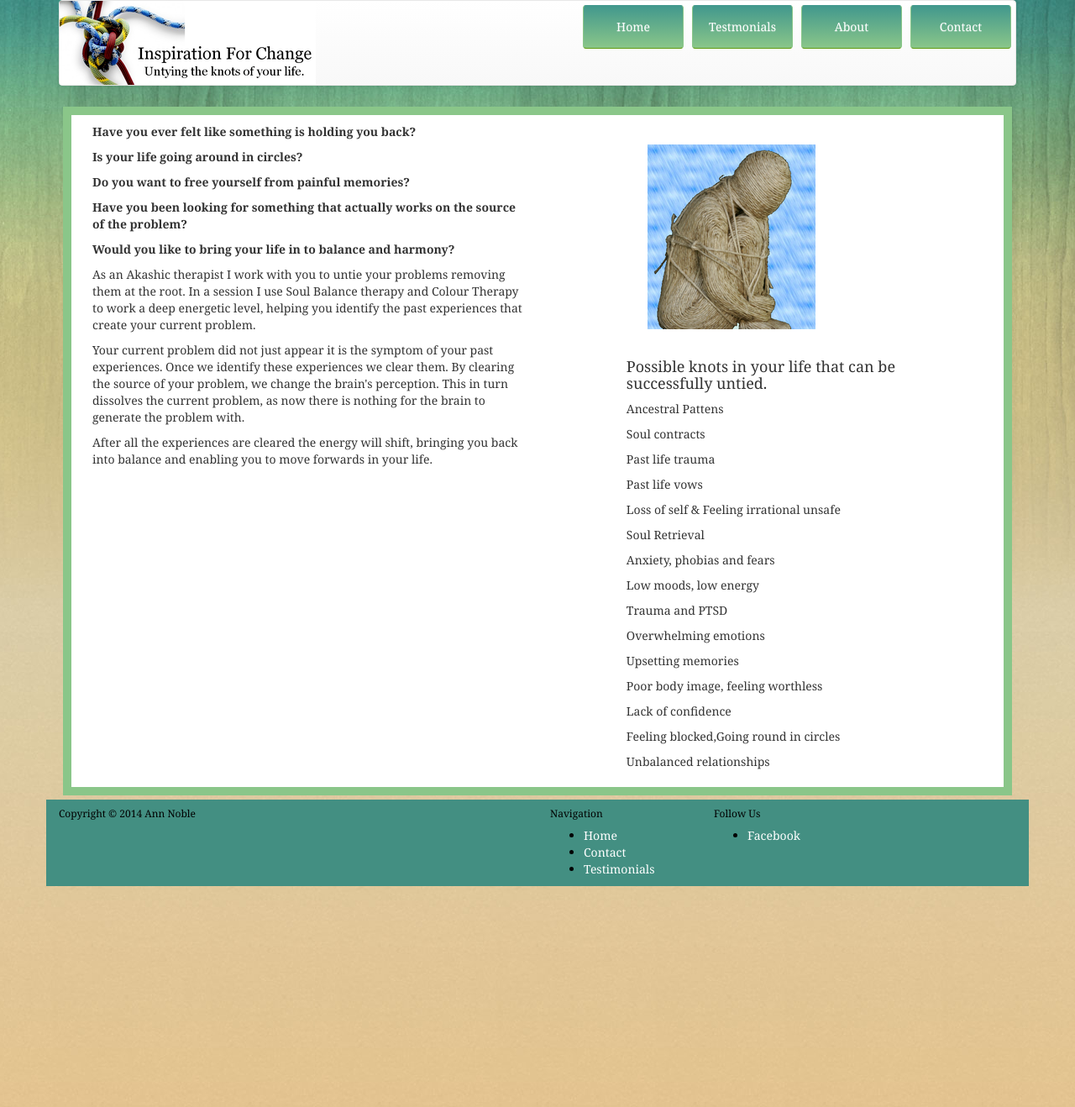
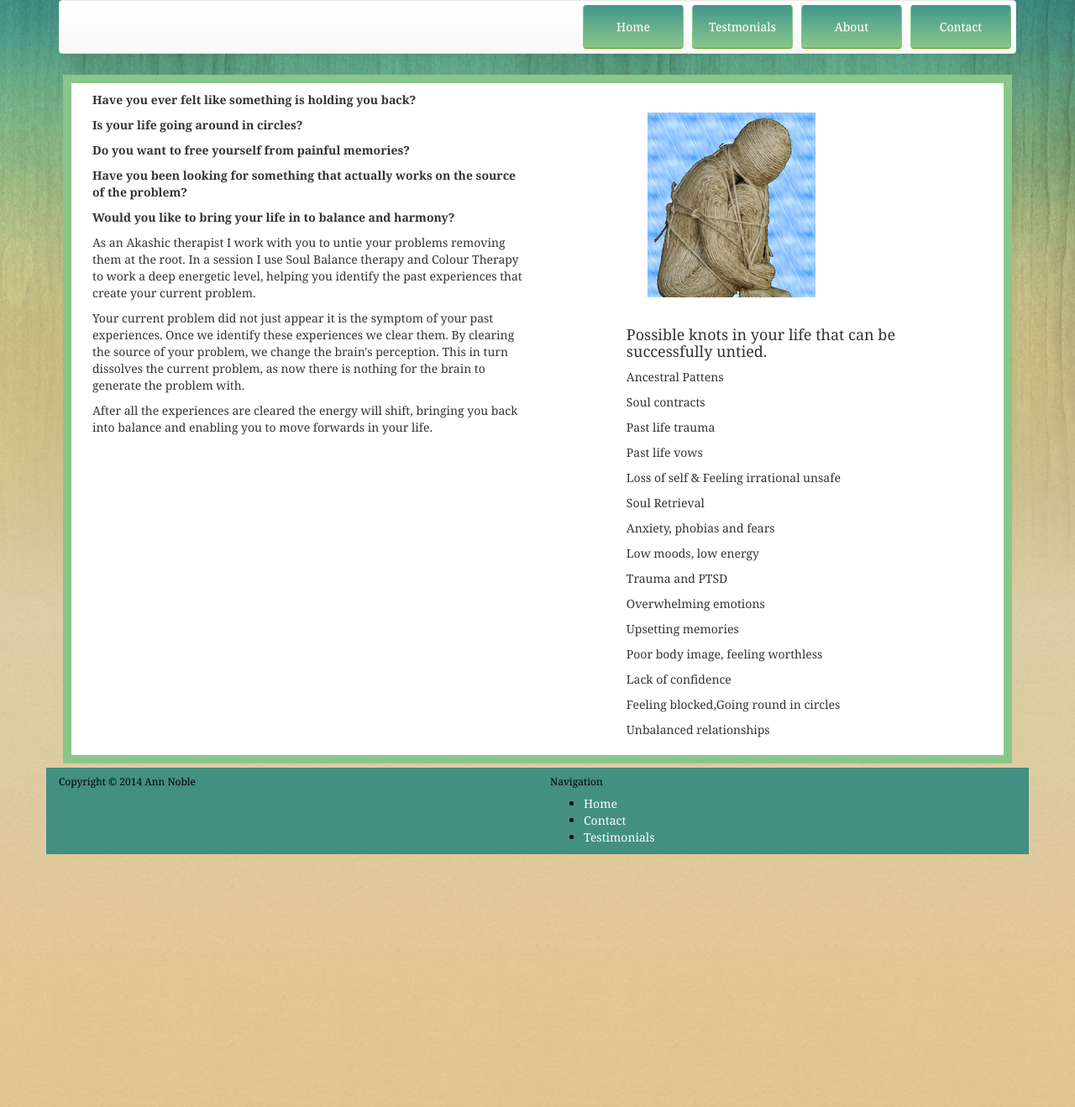
Before and after one commit to designerwebhosting/inspirationforchange, a Jekyll site: the page built from index.md, in a window 1280 px wide. Shown: the whole page at 84% size. Built offline with Jekyll 4.4.1, drawn with Linux system fonts in a browser that asks for light colours; nearby versions of some CDN libraries.

Commit message:
Updated '_layouts/default.html' via CloudCannon

```diff
--- a/_layouts/default.html
+++ b/_layouts/default.html
@@ -54,7 +54,7 @@
 						</button>
 					</div>
 
-					<a class="navbar-brand" href="/index.html"><img src="/images/logo.png" alt="Inspiration for Colour logo"></a>
+
 					<div class="collapse navbar-collapse navbar-ex1-collapse">
 						<ul class="nav navbar-right navbar-nav">
 							<li><a type="button" class="btn btn-custom navbar-btn" href="/index.html">Home</a></li>
@@ -95,10 +95,7 @@
 			</div><!-- end col-sm-2 -->
 
 			<div class="col-sm-2">
-				<h6>Follow Us</h6>
-				<ul class="unstyled">
-					<li><a href="https://www.facebook.com/inspirationalcolour">Facebook</a></li>
-				</ul>
+
 			</div><!-- end col-sm-2 -->
 		</div><!-- end row -->
 	</footer>
```
